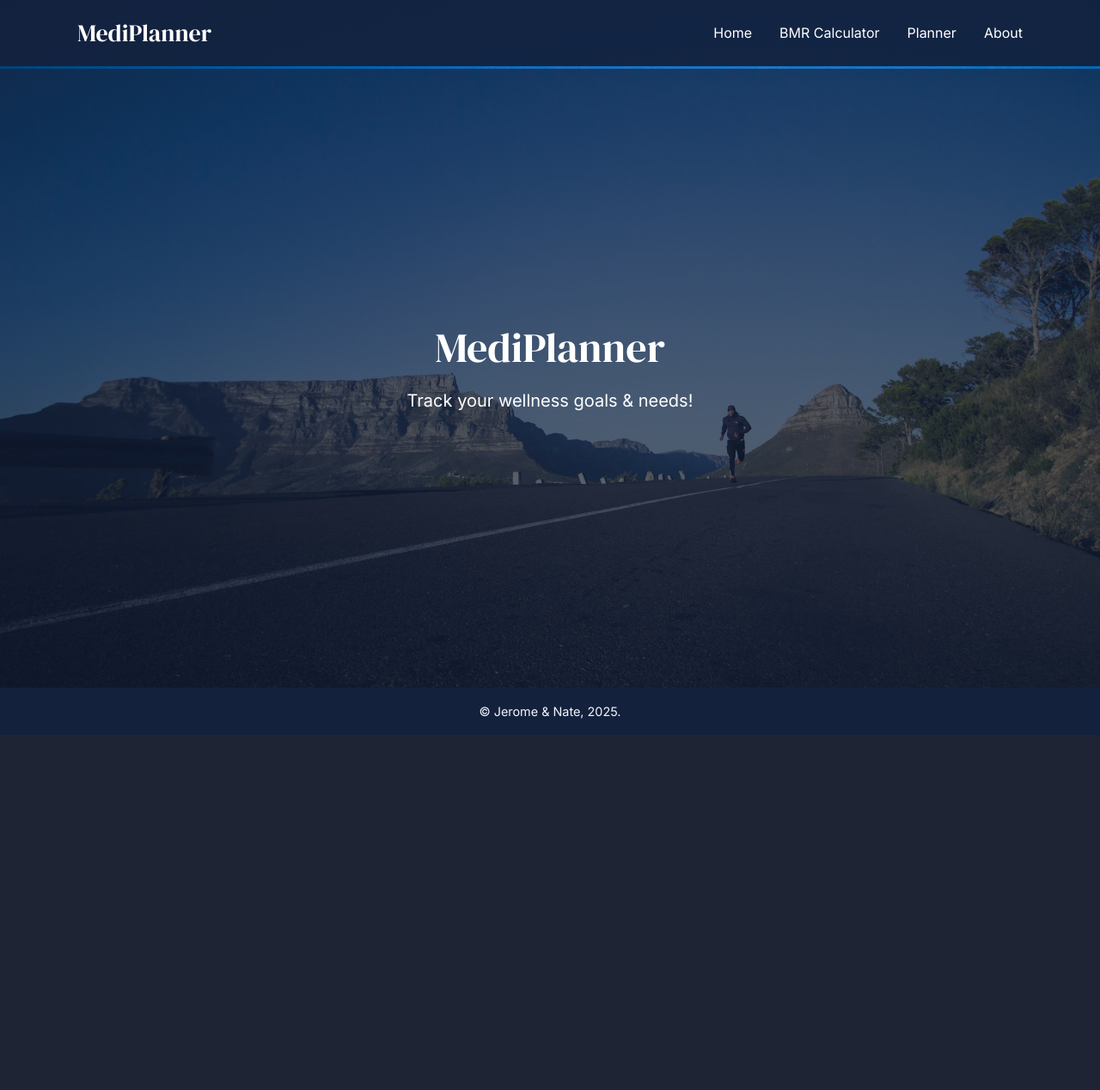
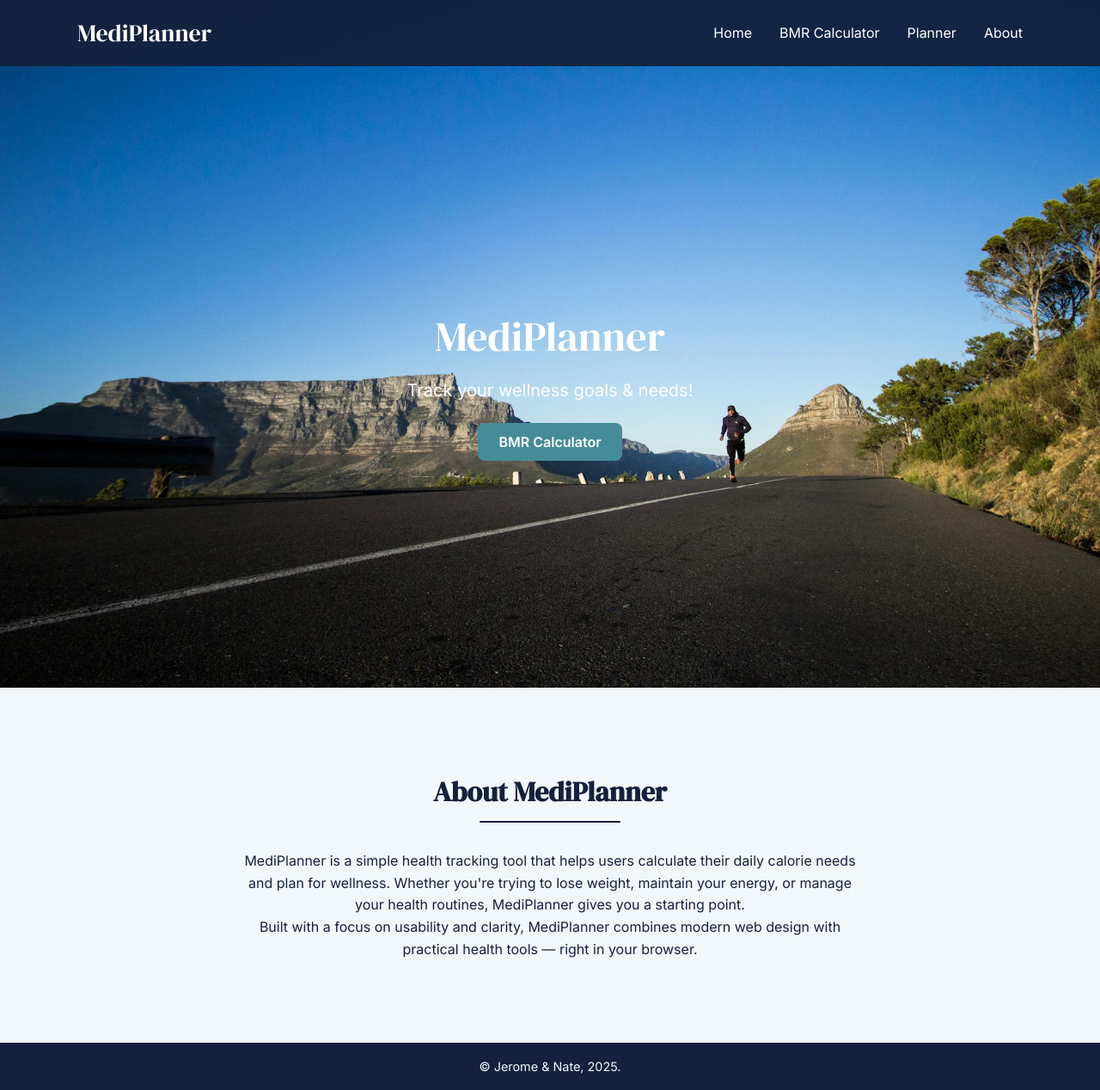
Before and after one commit to nateedralin/MediPlanner, a Flask app: page / in a window 1280 px wide. Shown: the whole page at 86% size. Before the commit the page ends 836 px from the top, so only its background shows below. Run offline with Flask 3, Linux system fonts and the light colour scheme.

Commit message:
added about section

```diff
--- a/templates/index.html
+++ b/templates/index.html
@@ -8,30 +8,47 @@
   <link href="https://fonts.googleapis.com/css2?family=DM+Serif+Display&family=Inter:wght@400;600;800&display=swap" rel="stylesheet">
 </head>
 <body>
-
+  <!-- navbar -->
   <nav class="navbar">
     <div class="nav-container">
-      <a href="#" class="logo">MediPlanner</a>
+      <a href="/" class="logo">MediPlanner</a>
       <ul class="nav-links">
-        <li><a href="#">Home</a></li>
+        <li><a href="#home">Home</a></li>
         <li><a href="/bmr">BMR Calculator</a></li>
         <li><a href="#">Planner</a></li>
-        <li><a href="#">About</a></li>
+        <li><a href="#about">About</a></li>
       </ul>
     </div>
   </nav>
 
-  <header class="hero">
-    <div class="hero-overlay">
-      <div class="container">
-        <h1>MediPlanner</h1>
-        <p>Track your wellness goals & needs!</p>
-      </div>
+  <!-- hero -->
+  <header class="hero" id="home">
+    <div class="hero-content">
+      <h1>MediPlanner</h1>
+      <p>Track your wellness goals & needs!</p>
+      <a href="/bmr" class="btn">BMR Calculator</a>
     </div>
   </header>
+
+  <!-- about -->
+  <section id="about" class="section about-section">
+    <div class="container">
+      <h2>About MediPlanner</h2>
+      <p>
+        MediPlanner is a simple health tracking tool that helps users calculate their daily calorie needs
+        and plan for wellness. Whether you're trying to lose weight, maintain your energy, or manage your
+        health routines, MediPlanner gives you a starting point.
+      </p>
+      <p>
+        Built with a focus on usability and clarity, MediPlanner combines modern web design with
+        practical health tools — right in your browser.
+      </p>
+    </div>
+  </section>
+
+  <!-- footer -->
   <footer class="footer">
     <p>© Jerome & Nate, 2025.</p>
   </footer>
-
 </body>
 </html>
```
